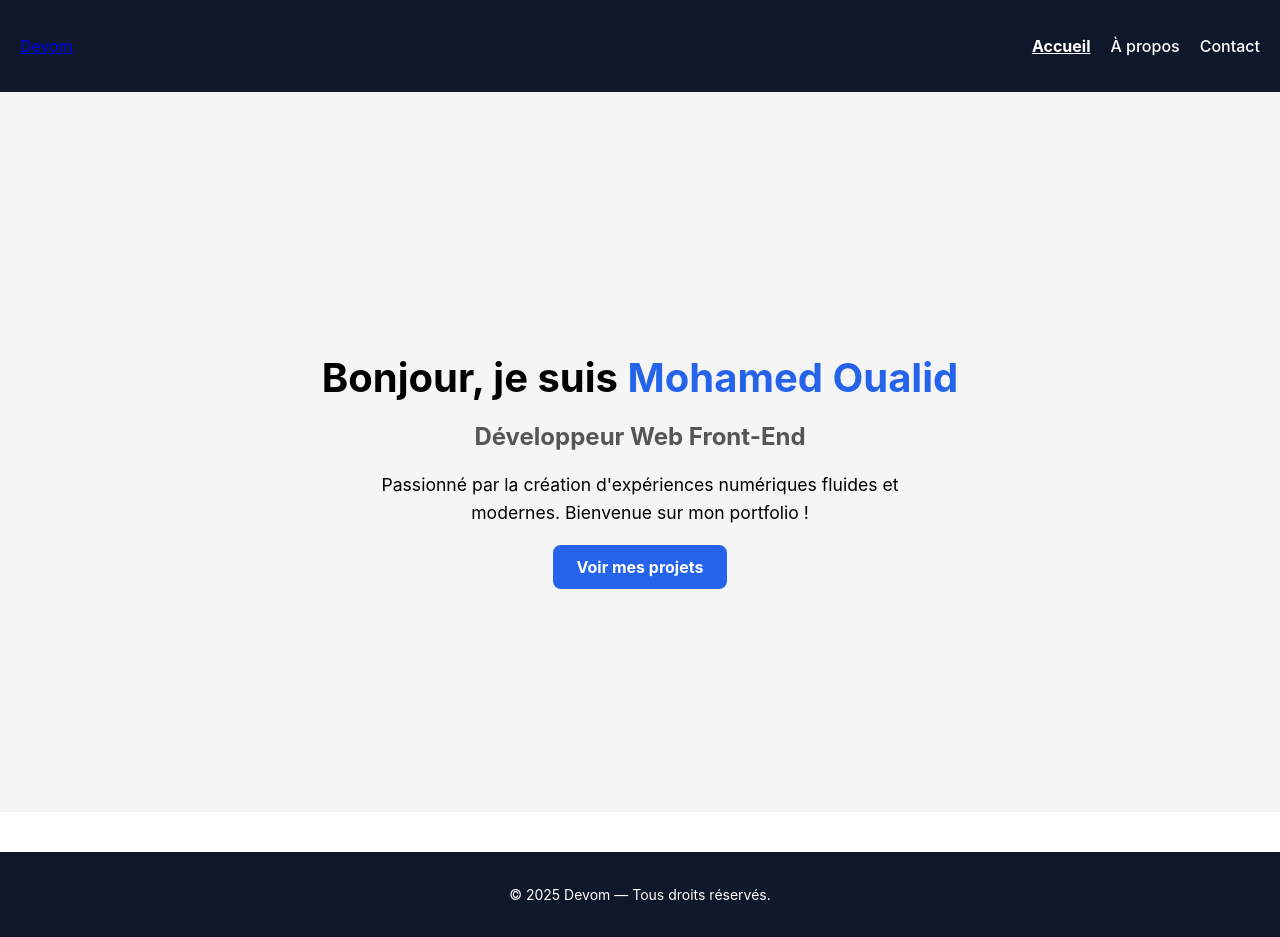
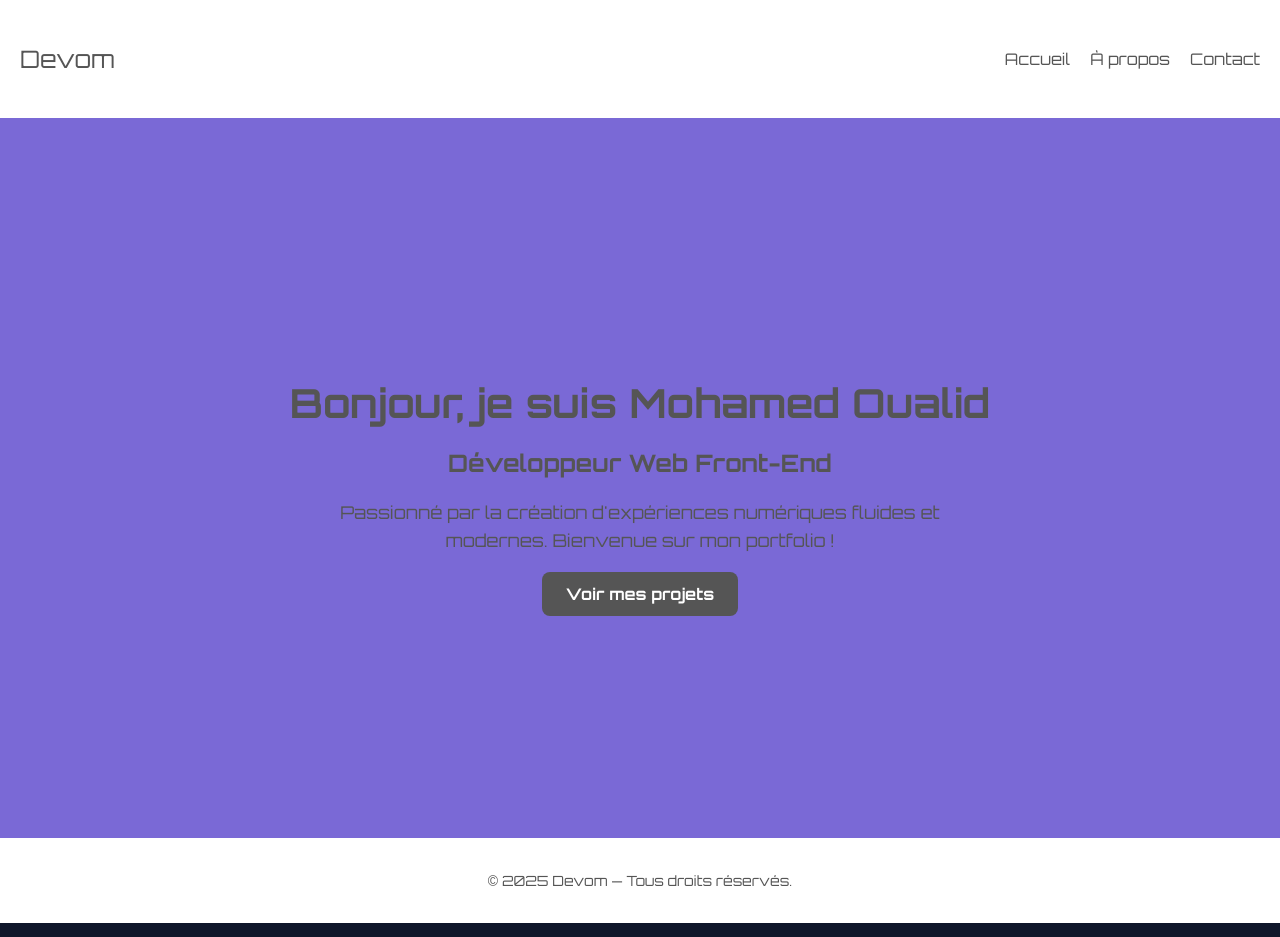
Before and after one commit to Mohoua93/devom, a React (Create React App) app: page / in a window 1280 px wide. Built offline with nearby package versions, Linux system fonts and the light colour scheme.

Commit message:
Page home finish

```diff
--- a/public/index.html
+++ b/public/index.html
@@ -3,6 +3,7 @@
   <head>
     <meta charset="utf-8" />
     <link rel="icon" href="%PUBLIC_URL%/favicon.ico" />
+    <link href="https://fonts.googleapis.com/css2?family=Orbitron:wght@400;600;700&display=swap" rel="stylesheet">
     <meta name="viewport" content="width=device-width, initial-scale=1" />
     <meta name="theme-color" content="#000000" />
     <meta
--- a/src/components/Navbar.jsx
+++ b/src/components/Navbar.jsx
@@ -14,9 +14,7 @@
   return (
     <nav className="navbar">
       <div className="navbar-logo">
-        <Link to="/" className="logo-text">
-          Devom
-        </Link>
+          <p>Devom</p>
       </div>
       <ul className="navbar-links">
         {navLinks.map((link) => (
--- a/src/index.css
+++ b/src/index.css
@@ -1,11 +1,10 @@
 body {
   margin: 0;
-  font-family: -apple-system, BlinkMacSystemFont, 'Segoe UI', 'Roboto', 'Oxygen',
-    'Ubuntu', 'Cantarell', 'Fira Sans', 'Droid Sans', 'Helvetica Neue',
-    sans-serif;
-  -webkit-font-smoothing: antialiased;
-  -moz-osx-font-smoothing: grayscale;
+  font-family: 'Orbitron', sans-serif;
+  background-color: #0f172a; /* Couleur dark tech */
+  color: #ffffff;
 }
+
 
 code {
   font-family: source-code-pro, Menlo, Monaco, Consolas, 'Courier New',
--- a/src/styles/Footer.css
+++ b/src/styles/Footer.css
@@ -1,8 +1,7 @@
 .footer {
     text-align: center;
     padding: 20px;
-    background-color: #0f172a;
-    color: white;
+    background-color: white;
+    color: #555;
     font-size: 14px;
-    margin-top: 40px;
   }
--- a/src/styles/Home.css
+++ b/src/styles/Home.css
@@ -5,12 +5,13 @@
     height: 90vh;
     text-align: center;
     padding: 0 20px;
-    background-color: #f5f5f5;
+    background-color: #7a69d6;
   }
 
   .home-content h1 {
     font-size: 2.5rem;
     margin-bottom: 10px;
+    color: #555;
   }
 
   .home-content h2 {
@@ -24,16 +25,17 @@
     margin: 0 auto 30px;
     font-size: 1.1rem;
     line-height: 1.6;
+    color: #555;
   }
 
   .highlight {
-    color: #2563eb;
+    color: #555;
     font-weight: bold;
   }
 
   .btn {
     padding: 12px 24px;
-    background-color: #2563eb;
+    background-color: #555;
     color: white;
     border-radius: 8px;
     text-decoration: none;
--- a/src/styles/Navbar.css
+++ b/src/styles/Navbar.css
@@ -3,7 +3,7 @@
   justify-content: space-between;
   align-items: center;
   padding: 20px;
-  background-color: #0f172a;
+  background-color: white;
   color: white;
 }
 
@@ -15,6 +15,8 @@
 .navbar-logo {
   display: flex;
   align-items: center;
+  color: #555;
+  font-size: x-large;
 }
 
 .navbar-links {
@@ -25,8 +27,8 @@
 
 /* Base class for all navbar links */
 .navbar-link {
-  color: white;
-  text-decoration: none;
+  color: #555;
+  text-decoration: auto;
   font-weight: 500;
   transition: color 0.3s ease;
 }
@@ -34,9 +36,3 @@
 .navbar-link:hover {
   text-decoration: underline;
 }
-
-/* Active link styling */
-.nav-link-active {
-  text-decoration: underline;
-  font-weight: 700;
-}
```
